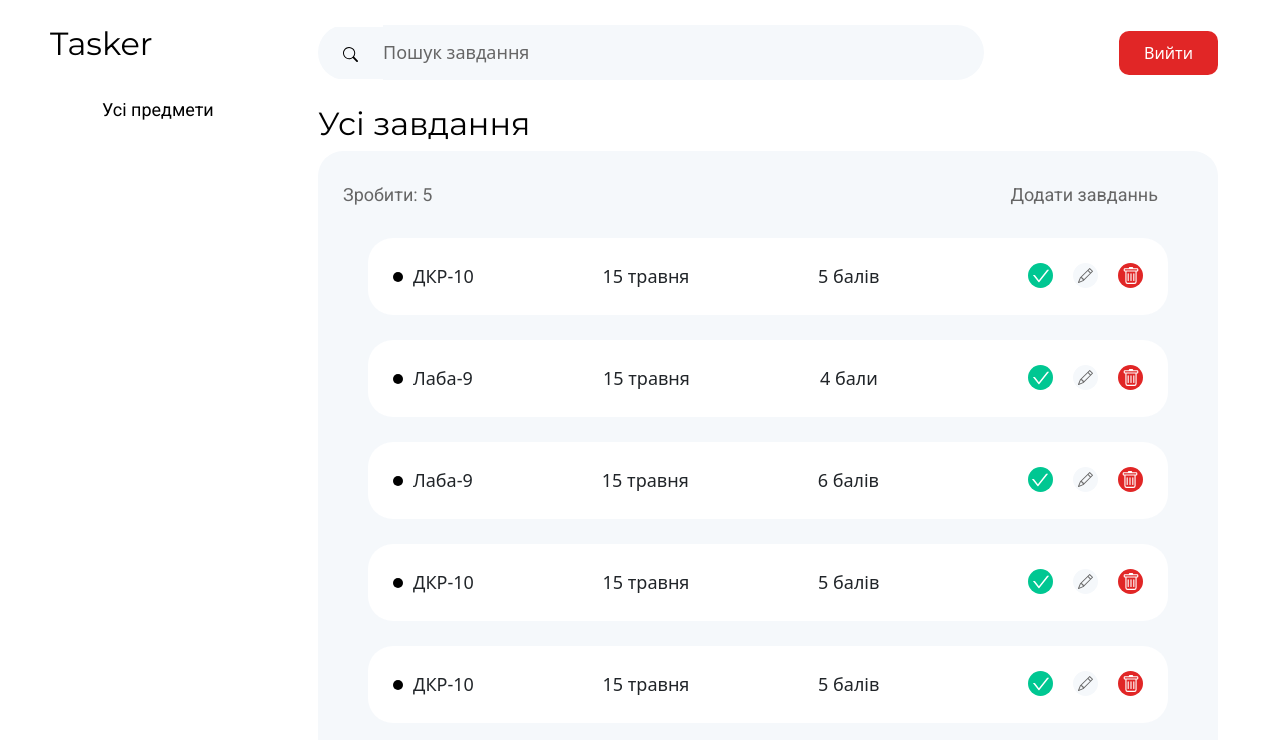
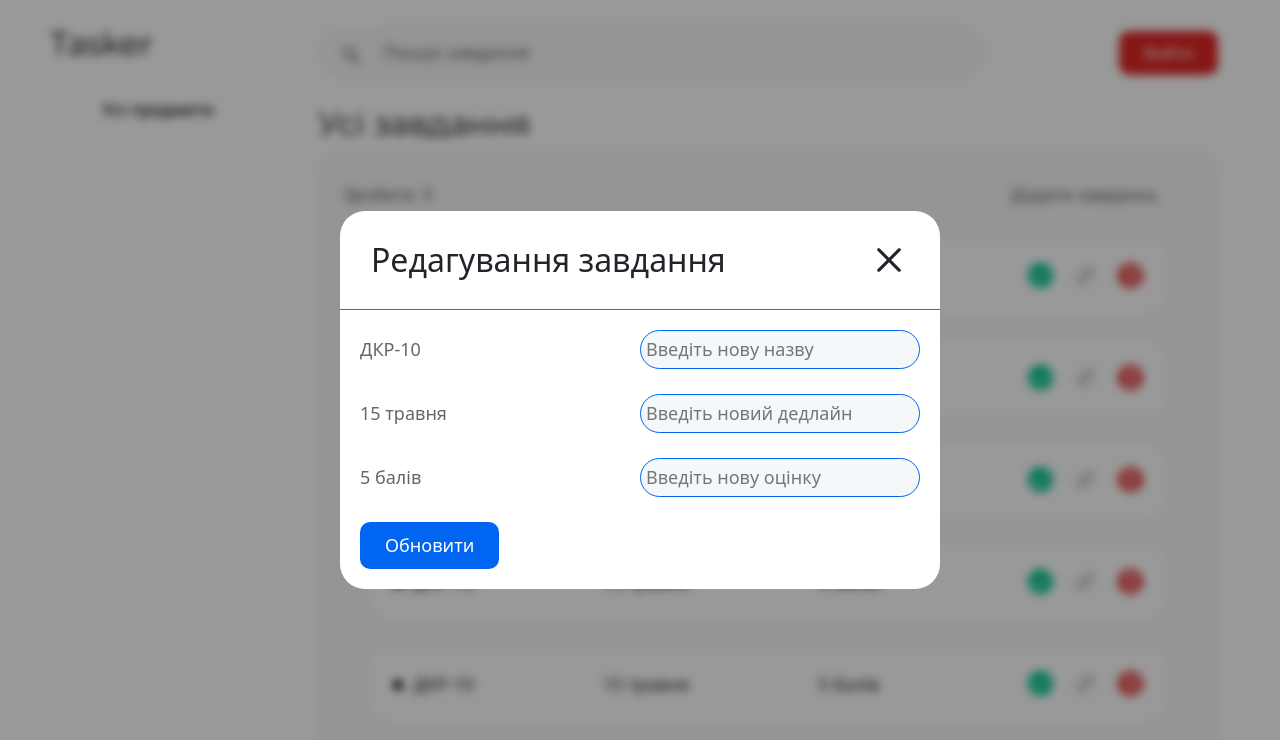
Before and after one commit to Denlich/dashboard_hackathon, a React (Vite) app in the folder client/: page /subjects/0 in a window 1280 px wide. Both pictures are taken after a click on the element 1085 px from the left and 276 px from the top of the page. Shown: the top 740 px of the page. Built offline with nearby package versions, Linux system fonts and the light colour scheme; some icons are missing.

Commit message:
Add update of task

```diff
--- a/client/src/components/Tasks/Task/Task.tsx
+++ b/client/src/components/Tasks/Task/Task.tsx
@@ -3,13 +3,20 @@ import {ITask} from "../Tasks";
 import Check from "../../UI/icons/check/Check";
 import Pencil from "../../UI/icons/pencil/Pencil";
 import Trash from "../../UI/icons/trash/Trash";
+import {useState} from "react";
+import Modal from "../../UI/Modal/Modal";
+import UpdateTask from "../UpdateTask/UpdateTask";
+import Grade from "../Grade/Grade";
+
 
 interface Props {
     task: ITask;
 }
 
 const Task = ({task}: Props) => {
+    const [isModalActive, setModalActive]= useState(false);
     return (
+        <>
             <div className={style.task}>
                 <div className={style.name}>
                     <div className={style.circle}></div>
@@ -18,25 +25,48 @@ const Task = ({task}: Props) => {
                 <div className={style.deadline}>
                     {task.deadline}
                 </div>
-            <div className={style.grade}>
-                {task.grade === 1 && task.grade + " бал"}
-                {(task.grade > 1 && task.grade < 5) && task.grade + " бали"}
-                {task.grade >= 5 && task.grade + "  балів"}
+                <Grade grade={task.grade}/>
+                <div className={style.icons}>
+                    <div
+                        className={style.icon}
+                        // onClick={}
+                    >
+                        <Check
+                            color={"#FFFFFF"}
+                            backgroundColor={"#00C792"}
+                        />
                     </div>
+                    <div
+                        className={style.icon}
+                        onClick={() => setModalActive(true)}
+                    >
+                        <Pencil
+                            color={"#666666"}
+                            backgroundColor={"#F5F8FB"}
 
-            <div className={style.icons}>
-                <div className={style.icon}>
-                    <Check color={"#FFFFFF"} backgroundColor={"#00C792"}/>
+                        />
                     </div>
-                <div className={style.icon}>
-                    <Pencil color={"#666666"} backgroundColor={"#F5F8FB"}/>
-                </div>
-                <div className={style.icon}>
-                    <Trash color={"#FFFFFF"} backgroundColor={"#E12626"}/>
-                </div>
-
+                    <div
+                        className={style.icon}
+                        onClick={() => console.log("Delete")}
+                    >
+                        <Trash
+                            color={"#FFFFFF"}
+                            backgroundColor={"#E12626"}
+                        />
                     </div>
                 </div>
+            </div>
+            <Modal
+                isActive={isModalActive}
+                onClose={() => setModalActive(false)}
+                title={"Редагування завдання"}>
+                <UpdateTask
+                    task={task}
+                />
+            </Modal>
+        </>
+
     );
 };
 
--- a/client/src/components/Tasks/UpdateTask/UpdateTask.tsx
+++ b/client/src/components/Tasks/UpdateTask/UpdateTask.tsx
@@ -0,0 +1,69 @@
+import style from "../../Subjects/CreateSubject/CreateSubject.module.css";
+import Button from "../../UI/Button";
+import {FieldValues, useForm} from "react-hook-form";
+import {zodResolver} from "@hookform/resolvers/zod";
+import {ITask} from "../../../common/enitity/ITask";
+import Grade from "../Grade/Grade";
+import FormFormat, {schema} from "../Schema/schema";
+
+interface Props {
+    task: ITask;
+}
+
+const UpdateTask = ({task}: Props) => {
+    const onSubmit = (subject: FieldValues) => {
+        console.log(subject);
+    };
+
+    const {
+        register,
+        handleSubmit,
+        formState: {errors}
+    } = useForm<FormFormat>({resolver: zodResolver(schema)});
+
+    return (
+        <>
+            <form onSubmit={handleSubmit(onSubmit)} className={style.form}>
+                {errors.name && <div className={style.error}>{errors.name.message}</div>}
+                <div className={style.raw}>
+                    <span className={style.label}>{task.name}</span>
+                    <input
+                        {...register("name")}
+                        className={style.input}
+                        type="text"
+                        placeholder="Введіть нову назву"
+                    />
+                </div>
+
+                {errors.deadline && <div className={style.error}>{errors.deadline.message}</div>}
+                <div className={style.raw}>
+                    <span className={style.label}>{task.deadline}</span>
+                    <input
+                        {...register("deadline")}
+                        className={style.input}
+                        type="text"
+                        placeholder="Введіть новий дедлайн"
+                        formNoValidate
+                    />
+                </div>
+
+                {errors.grade && <div className={style.error}>{errors.grade?.message}</div>}
+                <div className={style.raw}>
+                    <span className={style.label}><Grade grade={task.grade}/></span>
+                    <input
+                        {...register("grade", {valueAsNumber: true})}
+                        className={style.input}
+                        type="number"
+                        placeholder="Введіть нову оцінку"
+                        formNoValidate={true}
+                    />
+                </div>
+
+                <Button color="blue" onClick={() => console.log("Обновити")}>Обновити</Button>
+            </form>
+        </>
+    );
+};
+
+
+export default UpdateTask;
```
Lines whose indentation alone changed are shown as unchanged.
